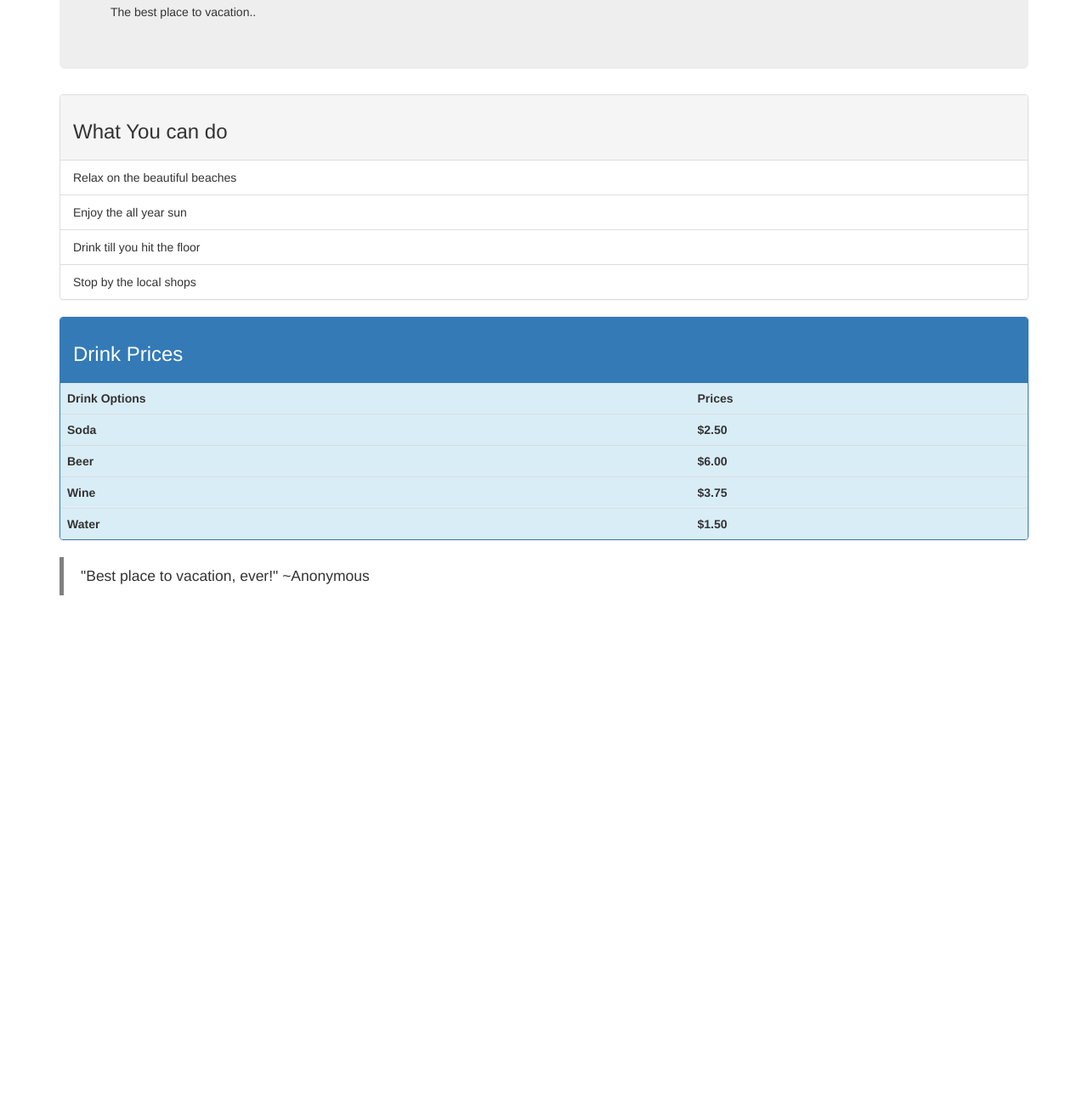
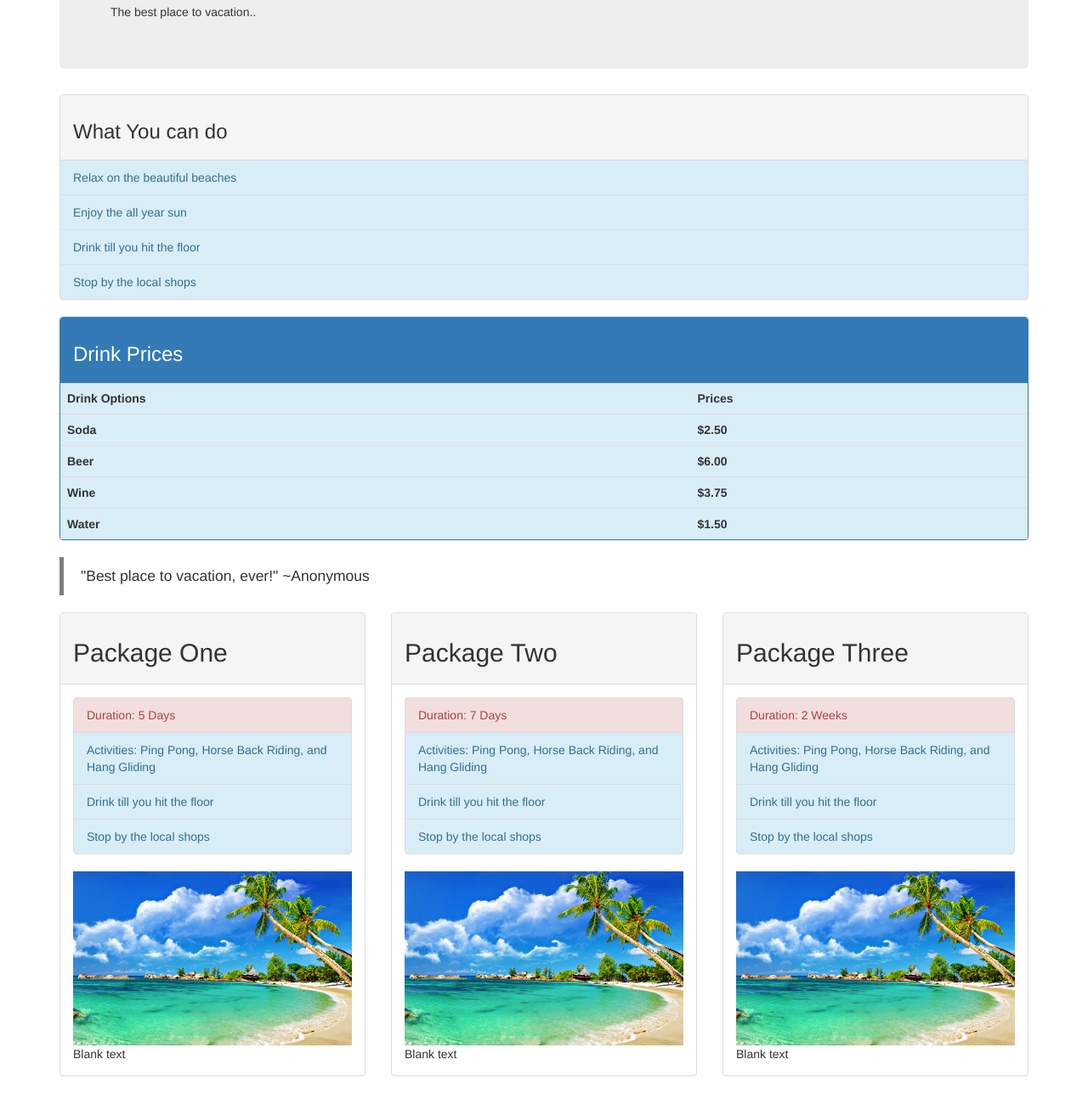
Before and after one commit to Znergy/Vacation, a plain HTML site: page index.html in a window 1280 px wide. Shown: the part 140-1427 px from the top of the page at 85% size. Before the commit the page ends 861 px from the top, so only its background shows below. Drawn offline with Linux system fonts and the light colour scheme.

Commit message:
Added package panel

```diff
--- a/index.html
+++ b/index.html
@@ -16,12 +16,12 @@
         <div class="panel-heading">
           <h3>What You can do</h3>
         </div>
-        <ul class="list-group">
-          <li class="bg-success list-group-item">Relax on the beautiful beaches</li>
-          <li class="bg-success list-group-item">Enjoy the all year sun</li>
-          <li class="bg-success list-group-item">Drink till you hit the floor</li>
-          <li class="bg-success list-group-item">Stop by the local shops</li>
-        </ul>
+        <div class="list-group">
+          <a href="#" class="list-group-item list-group-item-info">Relax on the beautiful beaches</a>
+          <a href="#" class="list-group-item list-group-item-info">Enjoy the all year sun</a>
+          <a href="#" class="list-group-item list-group-item-info">Drink till you hit the floor</a>
+          <a href="#" class="list-group-item list-group-item-info">Stop by the local shops</a>
+        </div>
       </div>
       <div class="panel panel-primary">
         <div class="panel-heading">
@@ -55,6 +55,59 @@
           "Best place to vacation, ever!" ~Anonymous
         </blockquote>
       </div>
-    </div>
+      <div class="row">
+        <div class="col-md-4">
+          <div class="panel panel-default">
+            <div class="panel-heading">
+              <h2>Package One</h2>
+            </div>
+            <div class="panel-body">
+              <div class="list-group">
+                <a href="#" class="list-group-item list-group-item-danger">Duration: 5 Days</a>
+                <a href="#" class="list-group-item list-group-item-info">Activities: Ping Pong, Horse Back Riding, and Hang Gliding</a>
+                <a href="#" class="list-group-item list-group-item-info">Drink till you hit the floor</a>
+                <a href="#" class="list-group-item list-group-item-info">Stop by the local shops</a>
+              </div>
+              <img class="img-responsive" src="img/beach.jpg">
+              <footer>Blank text</footer>
+            </div>
+          </div>
+        </div>
+        <div class="col-md-4">
+          <div class="panel panel-default">
+            <div class="panel-heading">
+              <h2>Package Two</h2>
+            </div>
+            <div class="panel-body">
+              <div class="list-group">
+                <a href="#" class="list-group-item list-group-item-danger">Duration: 7 Days</a>
+                <a href="#" class="list-group-item list-group-item-info">Activities: Ping Pong, Horse Back Riding, and Hang Gliding</a>
+                <a href="#" class="list-group-item list-group-item-info">Drink till you hit the floor</a>
+                <a href="#" class="list-group-item list-group-item-info">Stop by the local shops</a>
+              </div>
+              <img class="img-responsive" src="img/beach.jpg">
+              <footer>Blank text</footer>
+            </div>
+          </div>
+        </div>
+        <div class="col-md-4">
+          <div class="panel panel-default">
+            <div class="panel-heading">
+              <h2>Package Three</h2>
+            </div>
+            <div class="panel-body">
+              <div class="list-group">
+                <a href="#" class="list-group-item list-group-item-danger">Duration: 2 Weeks</a>
+                <a href="#" class="list-group-item list-group-item-info">Activities: Ping Pong, Horse Back Riding, and Hang Gliding</a>
+                <a href="#" class="list-group-item list-group-item-info">Drink till you hit the floor</a>
+                <a href="#" class="list-group-item list-group-item-info">Stop by the local shops</a>
+              </div>
+              <img class="img-responsive" src="img/beach.jpg">
+              <footer>Blank text</footer>
+            </div>
+          </div>
+        </div>
+      </div>
+   </div>
   </body>
 </html>
```
Also changed, not shown: img/beach.jpg (added), img/square.png (added).
